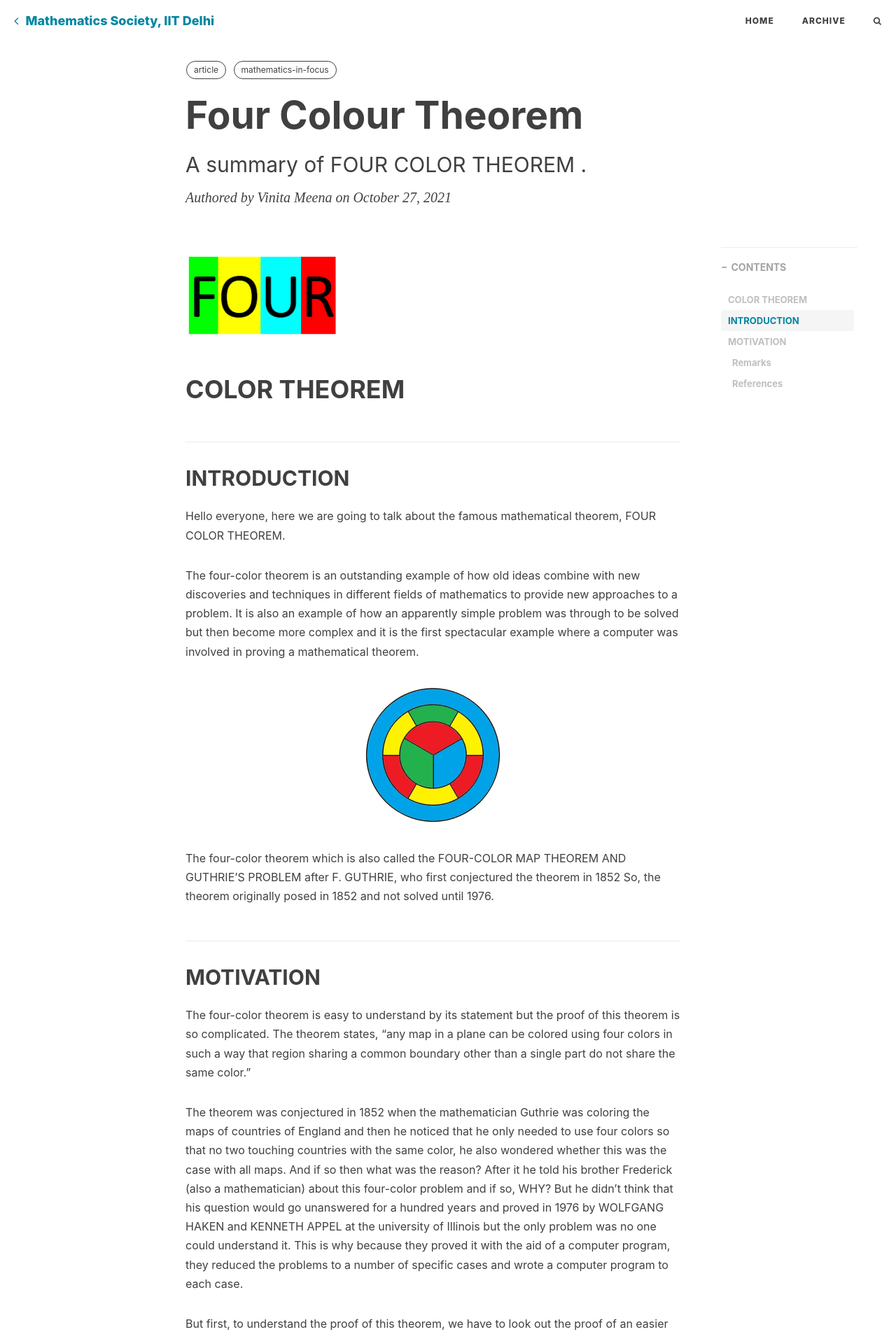
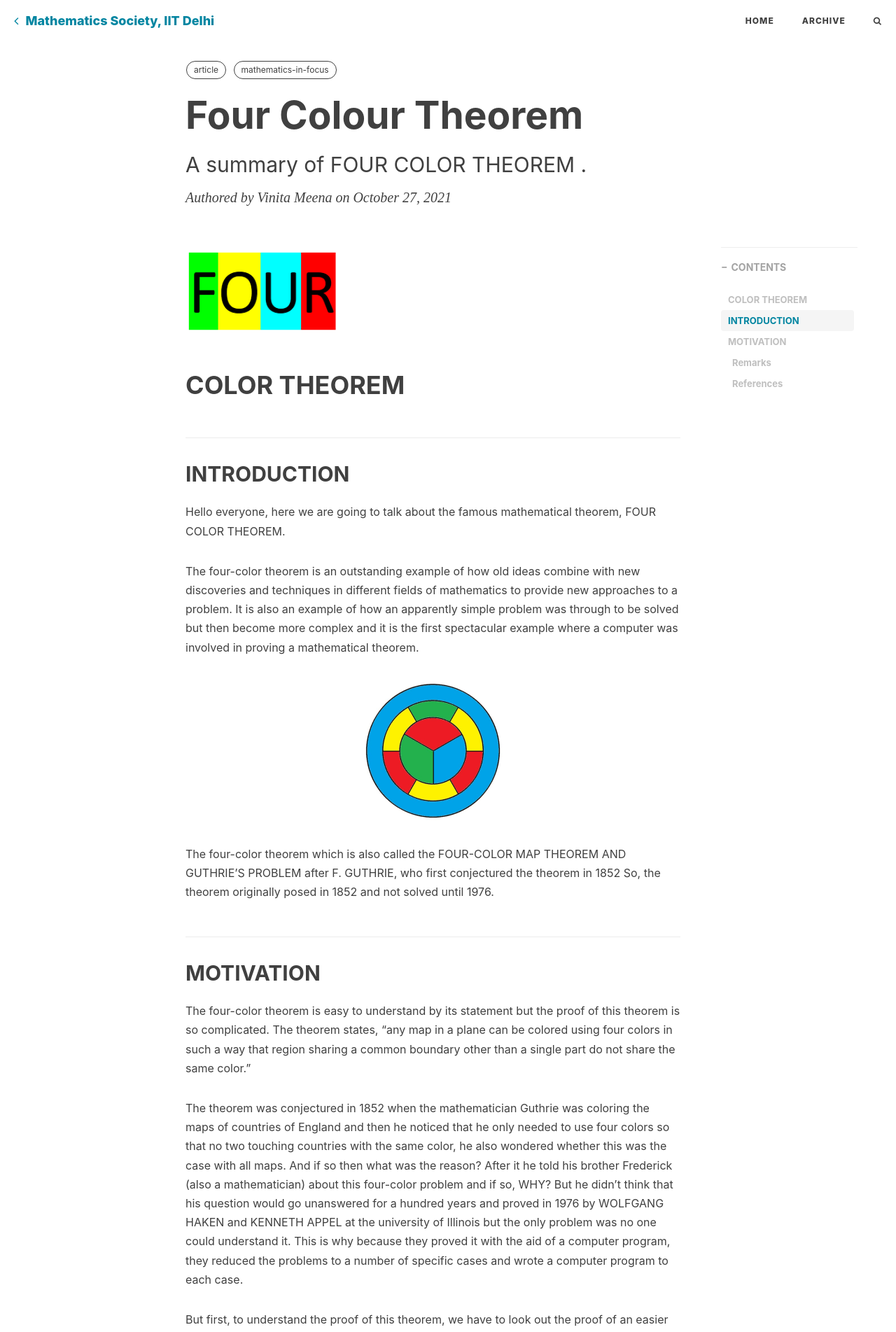
Before and after one commit to mathsociitd/blog, a Jekyll site: the page built from _posts/2021-10-27-four-colour-theorem.md, in a window 1280 px wide. Shown: the top 1903 px of the page at 70% size. Built offline with Jekyll 4.4.1, drawn with Linux system fonts in a browser that asks for light colours; nearby versions of some CDN libraries; formulas are drawn with MathJax 3; comment, search, counter and statistics services are not loaded.

Commit message:
tryinglineh

```diff
--- a/_posts/2021-10-27-four-colour-theorem.md
+++ b/_posts/2021-10-27-four-colour-theorem.md
@@ -10,7 +10,8 @@ tags:
   - article
   - mathematics-in-focus
 ---
-<img src = "/blog/media/post/2021-10-27-four-color-theorem_img2.PNG" alt = "nothing">
+<div style="line-height:10px">
+<img src = "/blog/media/post/2021-10-27-four-color-theorem_img2.PNG" alt = "nothing"></div>
 <h1> COLOR THEOREM </h1>
 
 ## **INTRODUCTION**
```
